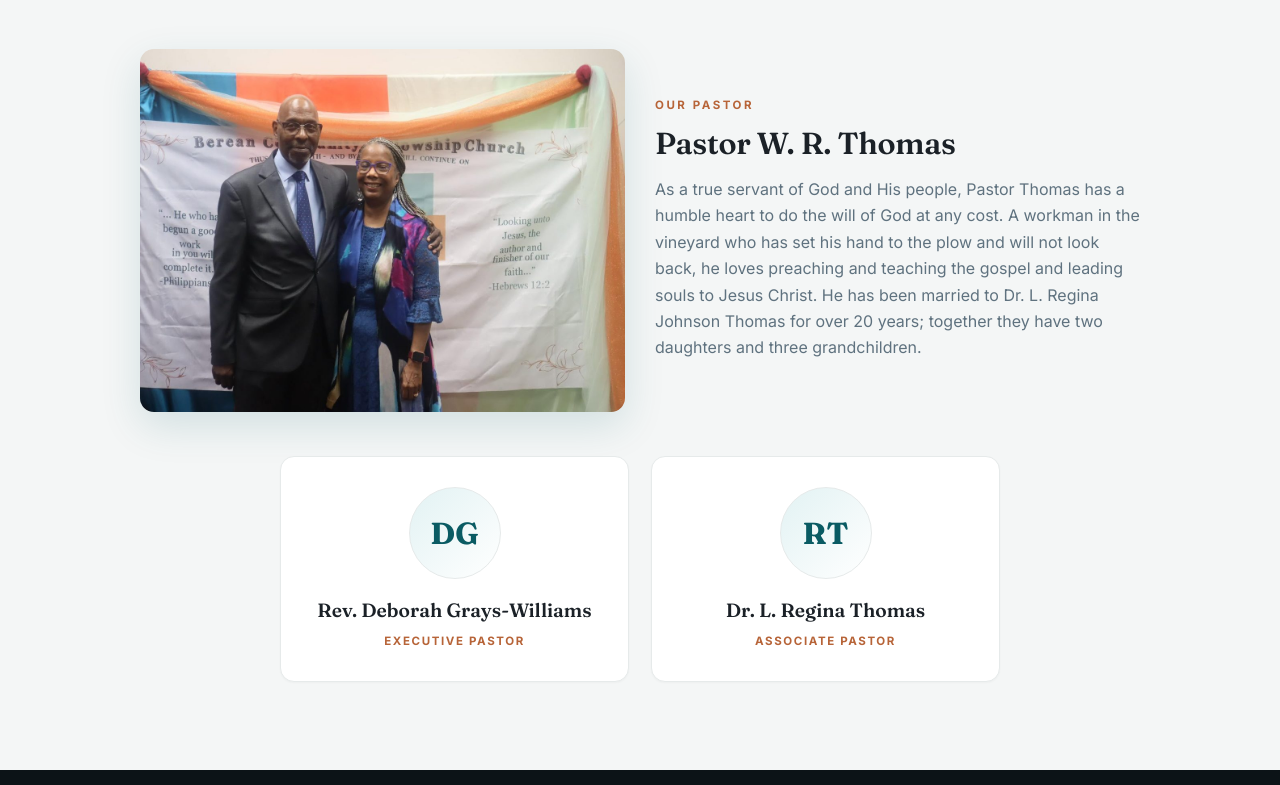
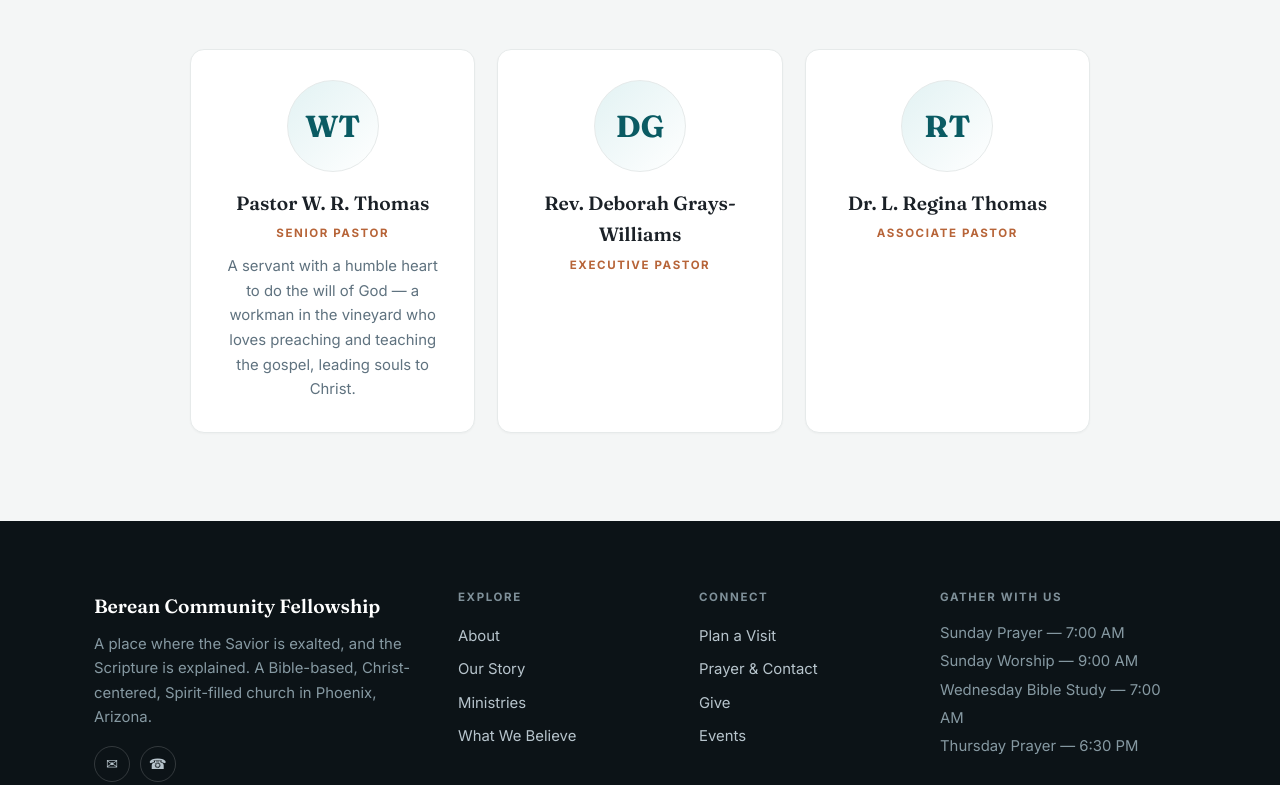
Before and after one commit to bcfc1media-collab/berean-site, a plain HTML site: page about.html in a window 1280 px wide. Shown: the part 2681-3466 px from the top of the page. Drawn offline with Linux system fonts and the light colour scheme.

Commit message:
Remove misidentified photo from Leadership (was not Pastor Thomas); keep initials + Rev. Deborah Grays-Williams
Co-Authored-By: Claude Opus 4.8 <noreply@anthropic.com>

```diff
--- a/about.html
+++ b/about.html
@@ -92,17 +92,8 @@
       <h2>Shepherding the Berean family</h2>
       <p>Berean is led by a dedicated team committed to the faithful teaching of God&rsquo;s Word and the care of His people.</p>
     </div>
-    <!-- Pastor feature -->
-    <div class="visit-grid" style="align-items:center;max-width:1000px;margin:0 auto 44px">
-      <img src="assets/pastor-lead.jpg" alt="Pastor W. R. Thomas and the First Lady" style="width:100%;border-radius:14px;box-shadow:0 14px 40px rgba(10,91,99,.14)" />
-      <div>
-        <p class="eyebrow">Our Pastor</p>
-        <h3 style="font-size:1.9rem;margin:.4rem 0 .8rem">Pastor W. R. Thomas</h3>
-        <p style="color:var(--muted)">As a true servant of God and His people, Pastor Thomas has a humble heart to do the will of God at any cost. A workman in the vineyard who has set his hand to the plow and will not look back, he loves preaching and teaching the gospel and leading souls to Jesus Christ. He has been married to Dr. L. Regina Johnson Thomas for over 20 years; together they have two daughters and three grandchildren.</p>
-      </div>
-    </div>
-    <!-- Team cards -->
-    <div class="grid autogrid" style="max-width:720px;margin:0 auto">
+    <div class="grid autogrid" style="max-width:900px;margin:0 auto">
+      <div class="card leader"><div class="ava">WT</div><b>Pastor W. R. Thomas</b><div class="role">Senior Pastor</div><p>A servant with a humble heart to do the will of God — a workman in the vineyard who loves preaching and teaching the gospel, leading souls to Christ.</p></div>
       <div class="card leader"><div class="ava">DG</div><b>Rev. Deborah Grays-Williams</b><div class="role">Executive Pastor</div></div>
       <div class="card leader"><div class="ava">RT</div><b>Dr. L. Regina Thomas</b><div class="role">Associate Pastor</div></div>
     </div>
```
Also changed, not shown: assets/pastor-lead.jpg (deleted).
